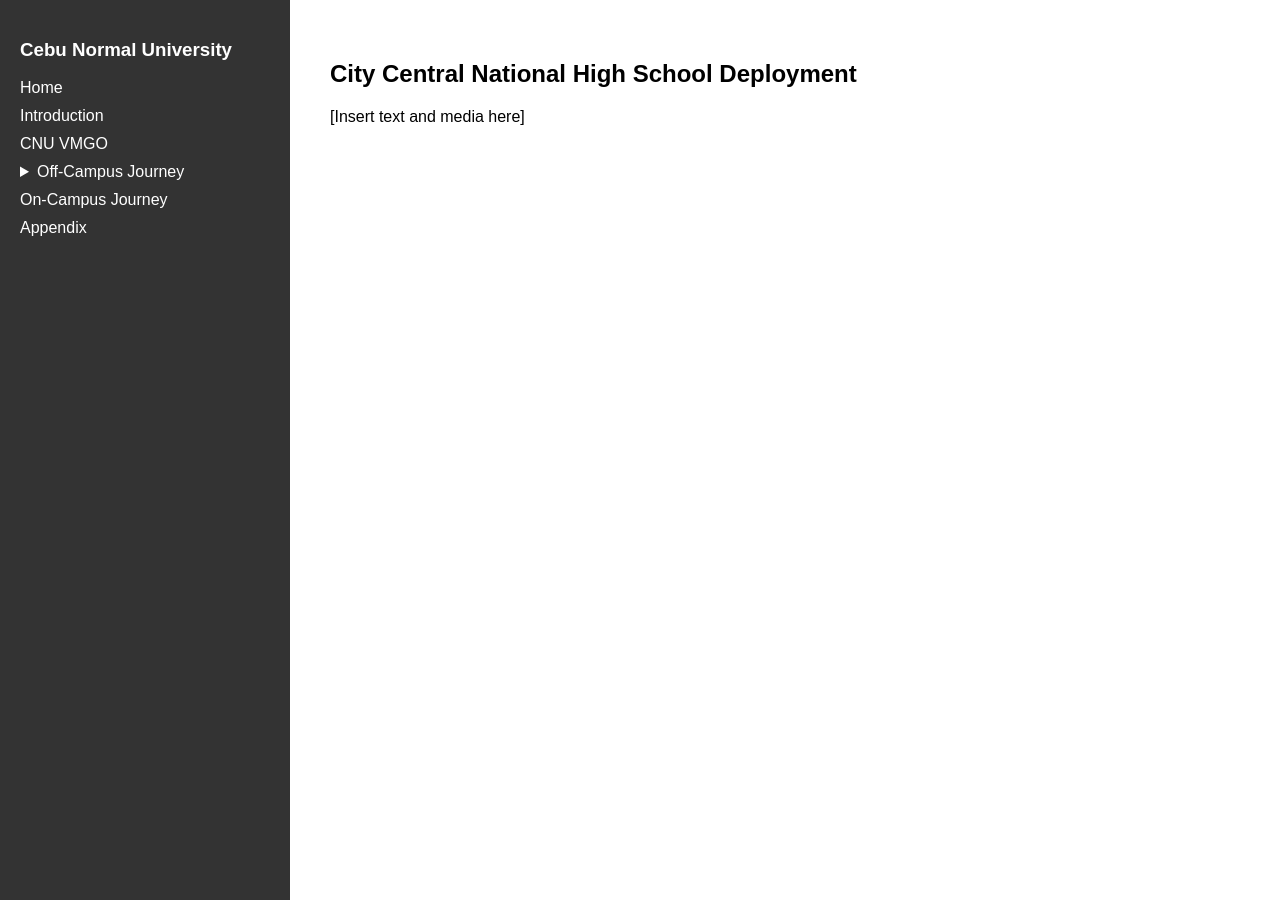
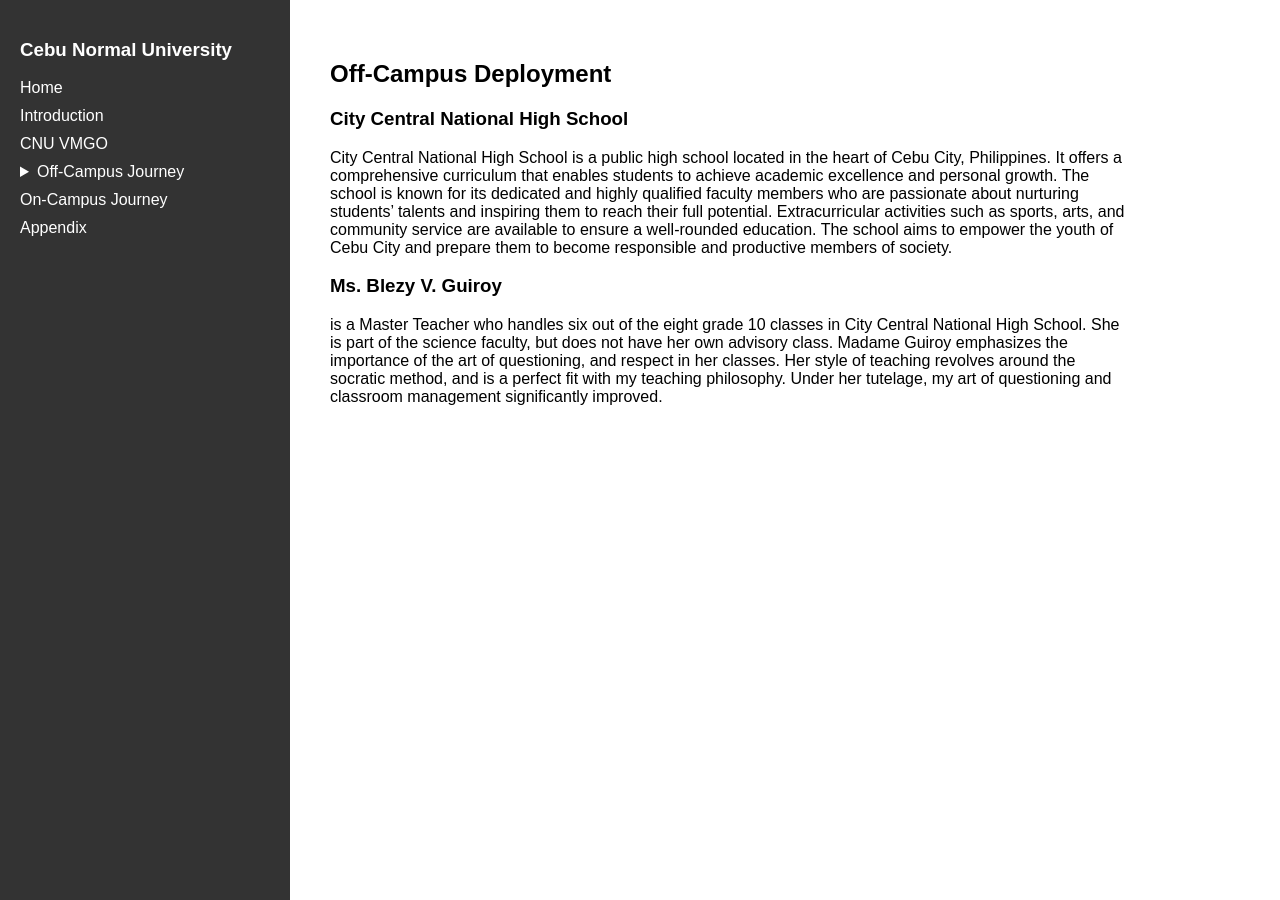
Before and after one commit to stevevevev/Diza.github.io, a Jekyll site: the page built from off-campus.md, in a window 1280 px wide. Built offline with Jekyll 4.4.1, drawn with Linux system fonts in a browser that asks for light colours.

Commit message:
Update off-campus.md

```diff
--- a/off-campus.md
+++ b/off-campus.md
@@ -2,5 +2,10 @@
 layout: default
 title: Off-Campus Journey
 ---
-## City Central National High School Deployment
-[Insert text and media here]
+## Off-Campus Deployment
+
+### City Central National High School
+City Central National High School is a public high school located in the heart of Cebu City, Philippines. It offers a comprehensive curriculum that enables students to achieve academic excellence and personal growth. The school is known for its dedicated and highly qualified faculty members who are passionate about nurturing students' talents and inspiring them to reach their full potential. Extracurricular activities such as sports, arts, and community service are available to ensure a well-rounded education. The school aims to empower the youth of Cebu City and prepare them to become responsible and productive members of society.
+
+### Ms. Blezy V. Guiroy
+is a Master Teacher who handles six out of the eight grade 10 classes in City Central National High School. She is part of the science faculty, but does not have her own advisory class. Madame Guiroy emphasizes the importance of the art of questioning, and respect in her classes. Her style of teaching revolves around the socratic method, and is a perfect fit with my teaching philosophy. Under her tutelage, my art of questioning and classroom management significantly improved.
```
